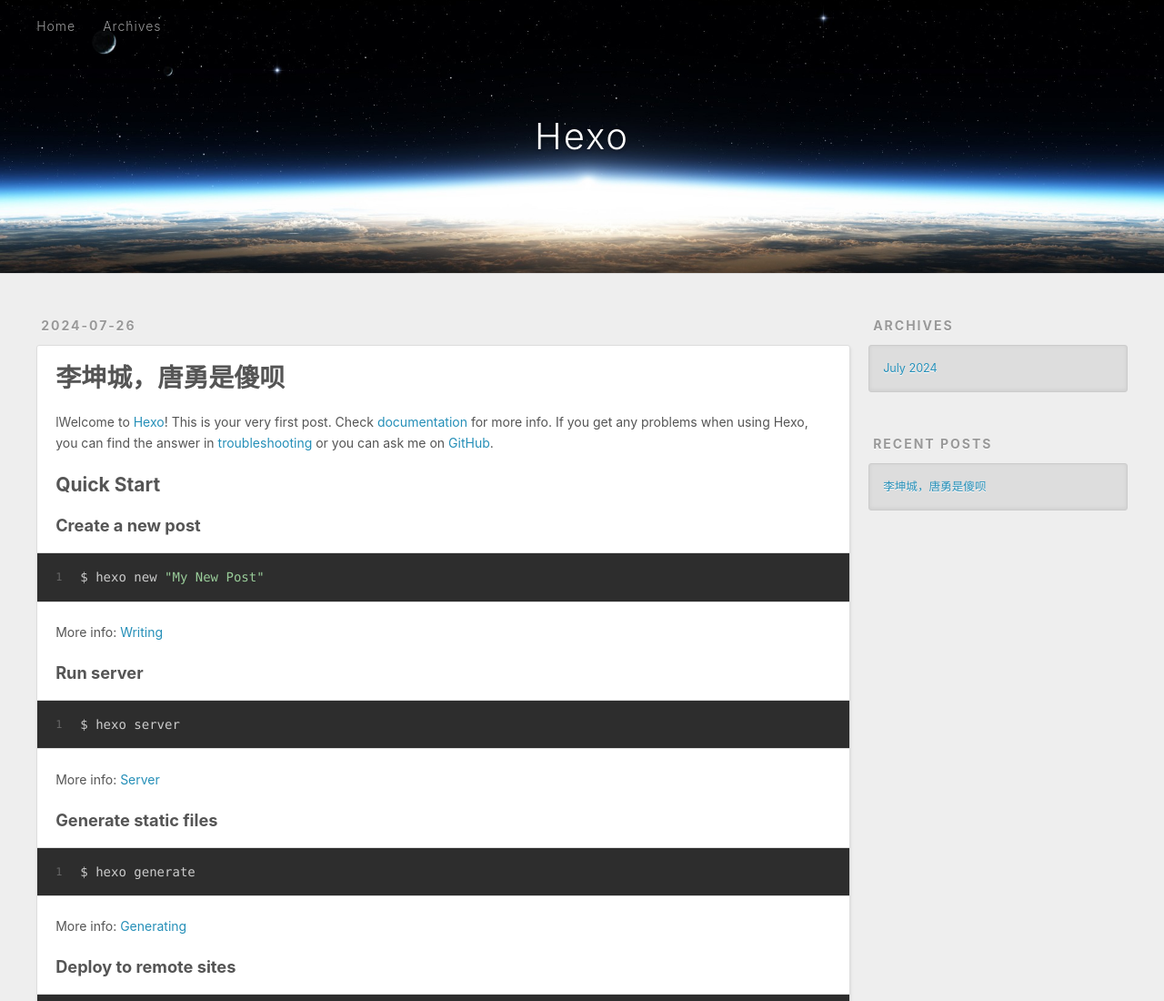
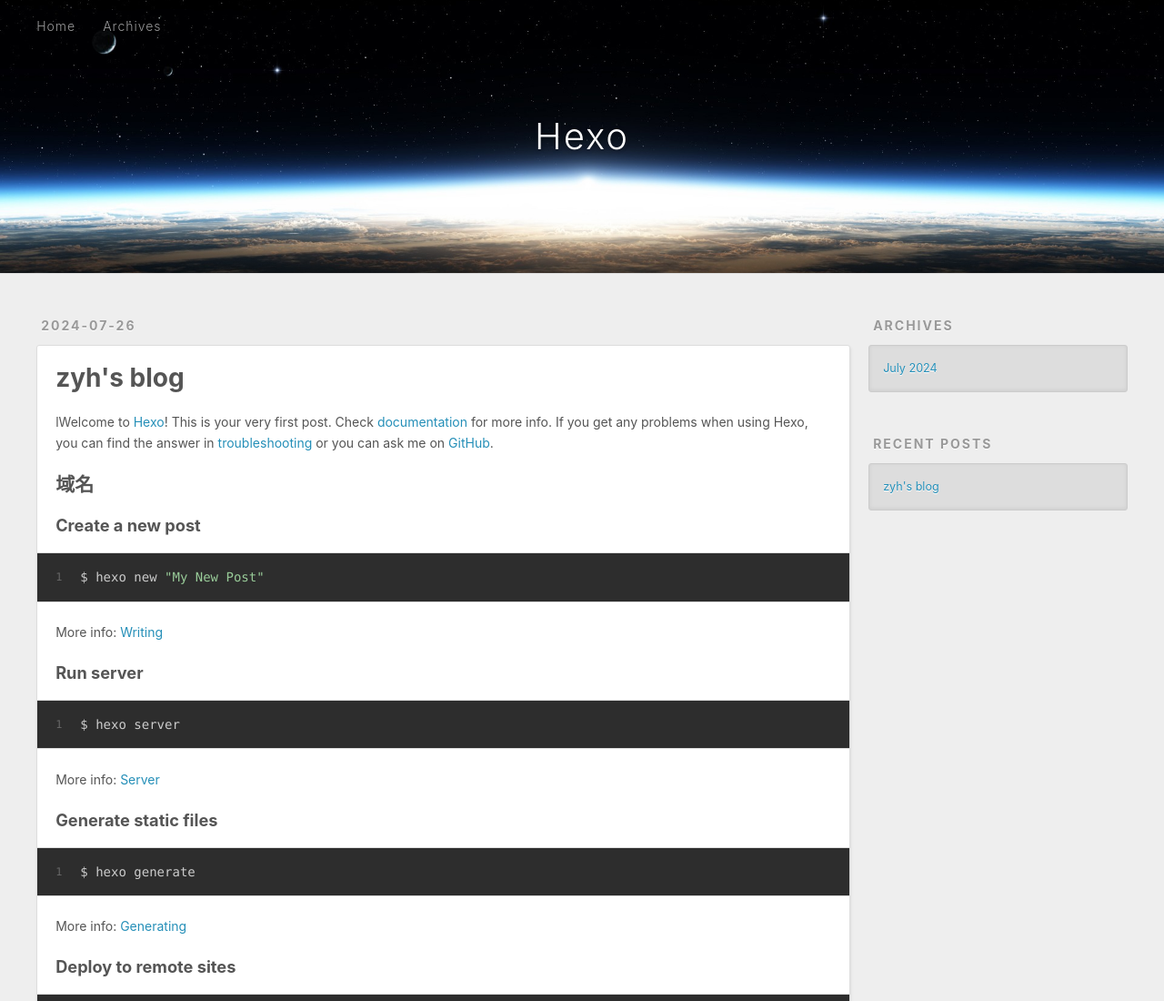
Before and after one commit to yummy-h0101/yummy-h0101.github.io, a plain HTML site: page 2024/07/26/hello-world/index.html in a window 1280 px wide. Shown: the top 1100 px of the page at 91% size. Drawn offline with Linux system fonts and the light colour scheme.

Commit message:
Site updated: 2024-08-25 16:35:37

```diff
--- a/2024/07/26/hello-world/index.html
+++ b/2024/07/26/hello-world/index.html
@@ -4,17 +4,17 @@
   <meta charset="utf-8">
 
 
-  <title>李坤城，唐勇是傻呗 | Hexo</title>
+  <title>zyh&#39;s blog | Hexo</title>
   <meta name="viewport" content="width=device-width, initial-scale=1, shrink-to-fit=no">
-  <meta name="description" content="lWelcome to Hexo! This is your very first post. Check documentation for more info. If you get any problems when using Hexo, you can find the answer in troubleshooting or you can ask me on GitHub. Quic">
+  <meta name="description" content="lWelcome to Hexo! This is your very first post. Check documentation for more info. If you get any problems when using Hexo, you can find the answer in troubleshooting or you can ask me on GitHub. 域名Cr">
 <meta property="og:type" content="article">
-<meta property="og:title" content="李坤城，唐勇是傻呗">
+<meta property="og:title" content="zyh&#39;s blog">
 <meta property="og:url" content="http://example.com/2024/07/26/hello-world/index.html">
 <meta property="og:site_name" content="Hexo">
-<meta property="og:description" content="lWelcome to Hexo! This is your very first post. Check documentation for more info. If you get any problems when using Hexo, you can find the answer in troubleshooting or you can ask me on GitHub. Quic">
+<meta property="og:description" content="lWelcome to Hexo! This is your very first post. Check documentation for more info. If you get any problems when using Hexo, you can find the answer in troubleshooting or you can ask me on GitHub. 域名Cr">
 <meta property="og:locale" content="en_US">
 <meta property="article:published_time" content="2024-07-26T10:31:20.489Z">
-<meta property="article:modified_time" content="2024-07-27T09:54:06.637Z">
+<meta property="article:modified_time" content="2024-08-25T08:34:02.085Z">
 <meta property="article:author" content="John Doe">
 <meta name="twitter:card" content="summary">
 
@@ -85,7 +85,7 @@
 
 
     <h1 class="p-name article-title" itemprop="headline name">
-      李坤城，唐勇是傻呗
+      zyh&#39;s blog
     </h1>
 
 
@@ -94,7 +94,7 @@
     <div class="e-content article-entry" itemprop="articleBody">
 
         <p>lWelcome to <a target="_blank" rel="noopener" href="https://hexo.io/">Hexo</a>! This is your very first post. Check <a target="_blank" rel="noopener" href="https://hexo.io/docs/">documentation</a> for more info. If you get any problems when using Hexo, you can find the answer in <a target="_blank" rel="noopener" href="https://hexo.io/docs/troubleshooting.html">troubleshooting</a> or you can ask me on <a target="_blank" rel="noopener" href="https://github.com/hexojs/hexo/issues">GitHub</a>.</p>
-<h2 id="Quick-Start"><a href="#Quick-Start" class="headerlink" title="Quick Start"></a>Quick Start</h2><h3 id="Create-a-new-post"><a href="#Create-a-new-post" class="headerlink" title="Create a new post"></a>Create a new post</h3><figure class="highlight bash"><table><tr><td class="gutter"><pre><span class="line">1</span><br></pre></td><td class="code"><pre><span class="line">$ hexo new <span class="string">&quot;My New Post&quot;</span></span><br></pre></td></tr></table></figure>
+<h2 id="域名"><a href="#域名" class="headerlink" title="域名"></a>域名</h2><h3 id="Create-a-new-post"><a href="#Create-a-new-post" class="headerlink" title="Create a new post"></a>Create a new post</h3><figure class="highlight bash"><table><tr><td class="gutter"><pre><span class="line">1</span><br></pre></td><td class="code"><pre><span class="line">$ hexo new <span class="string">&quot;My New Post&quot;</span></span><br></pre></td></tr></table></figure>
 
 <p>More info: <a target="_blank" rel="noopener" href="https://hexo.io/docs/writing.html">Writing</a></p>
 <h3 id="Run-server"><a href="#Run-server" class="headerlink" title="Run server"></a>Run server</h3><figure class="highlight bash"><table><tr><td class="gutter"><pre><span class="line">1</span><br></pre></td><td class="code"><pre><span class="line">$ hexo server</span><br></pre></td></tr></table></figure>
@@ -110,7 +110,7 @@
 
     </div>
     <footer class="article-footer">
-      <a data-url="http://example.com/2024/07/26/hello-world/" data-id="clz2mlq5z0000fsv54rsb1tnd" data-title="李坤城，唐勇是傻呗" class="article-share-link"><span class="fa fa-share">Share</span></a>
+      <a data-url="http://example.com/2024/07/26/hello-world/" data-id="clz2mlq5z0000fsv54rsb1tnd" data-title="zyh&#39;s blog" class="article-share-link"><span class="fa fa-share">Share</span></a>
 
 
 
@@ -151,7 +151,7 @@
       <ul>
 
           <li>
-            <a href="/2024/07/26/hello-world/">李坤城，唐勇是傻呗</a>
+            <a href="/2024/07/26/hello-world/">zyh&#39;s blog</a>
           </li>
 
       </ul>
```
Also changed, not shown: archives/2024/07/index.html (+2 -2 lines), archives/2024/index.html (+2 -2 lines), archives/index.html (+2 -2 lines), index.html (+4 -4 lines).
